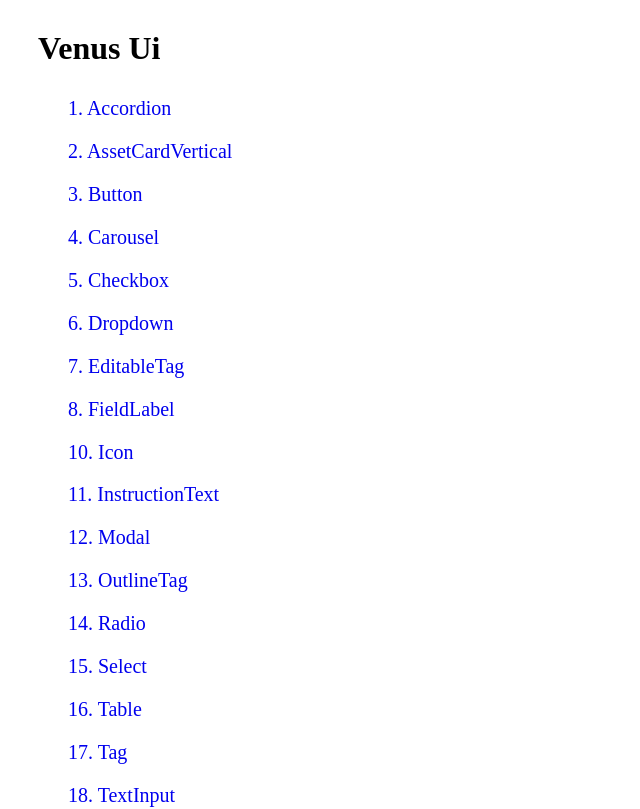
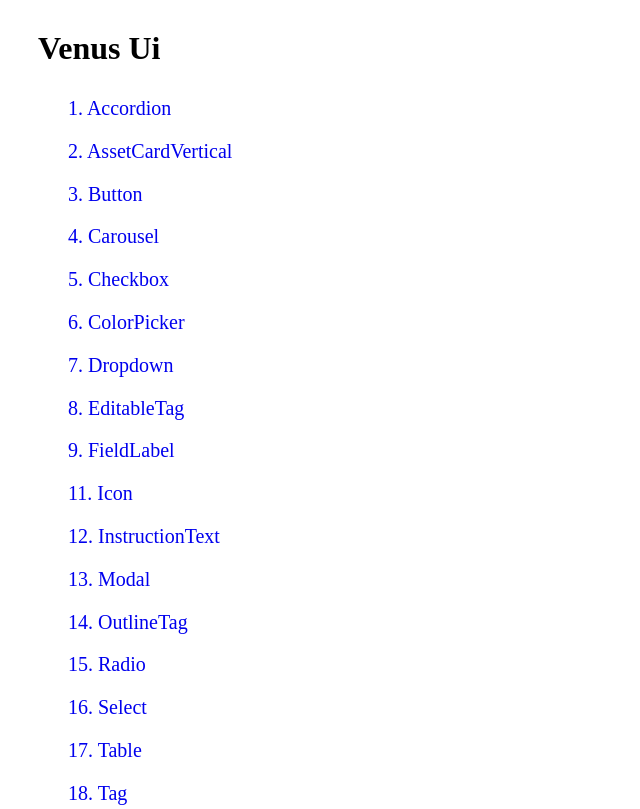
Before and after one commit to harshalpatel91/component-testing, a React (Create React App) app: page / in a window 1280 px wide. Shown: the top 809 px of the page, without its empty margins (0-640 px from the left). Built offline with nearby package versions, Linux system fonts and the light colour scheme.

Commit message:
Colorpicker component added

```diff
--- /dev/null
+++ b/src/components/ColorPicker.js
@@ -0,0 +1,10 @@
+import React from "react";
+import { ColorPicker } from "@contentstack/venus-components";
+
+const ColorPickerComponent = ()=>{
+    return(
+       <ColorPicker />
+    )
+}
+
+export default ColorPickerComponent;
--- a/src/routes/index.js
+++ b/src/routes/index.js
@@ -31,6 +31,7 @@ import Icon from '../components/Icon'
 import Accordion from '../components/Accordion';
 import AssetCardVertical from '../components/AssetCardVertical';
 import Carousel from '../components/Carousel';
+import ColorPicker from '../components/ColorPicker';
 // import PageLayout from '../components/PageLayout'
 // import PageHeader from '../components/PageHeader'
 // import Tabs from '../components/Tabs'
@@ -88,7 +89,8 @@ const routesObj = {
   Icon,
   Accordion,
   AssetCardVertical,
-  Carousel
+  Carousel,
+  ColorPicker
   // Table,
   // FieldLabel,
   // PageLayout,
--- a/src/routes/routesData.js
+++ b/src/routes/routesData.js
@@ -146,6 +146,13 @@ export const routesData = [
     exact: true,
     label: 'Carousel',
   },
+  {
+    uid: 18,
+    route: '/color-picker',
+    component: 'ColorPicker',
+    exact: true,
+    label: 'ColorPicker',
+  },
   // {
   //   uid: 3,
   //   route: '/text-input',
```
